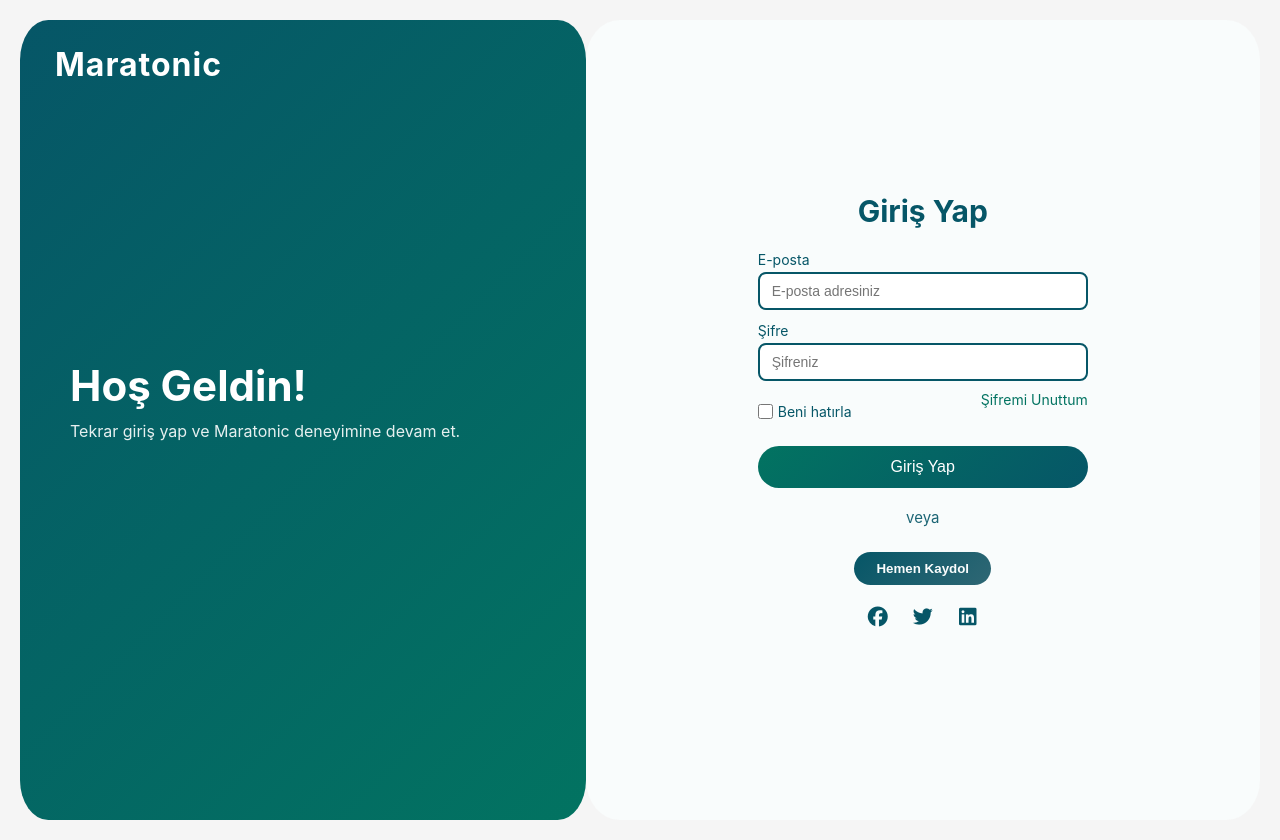
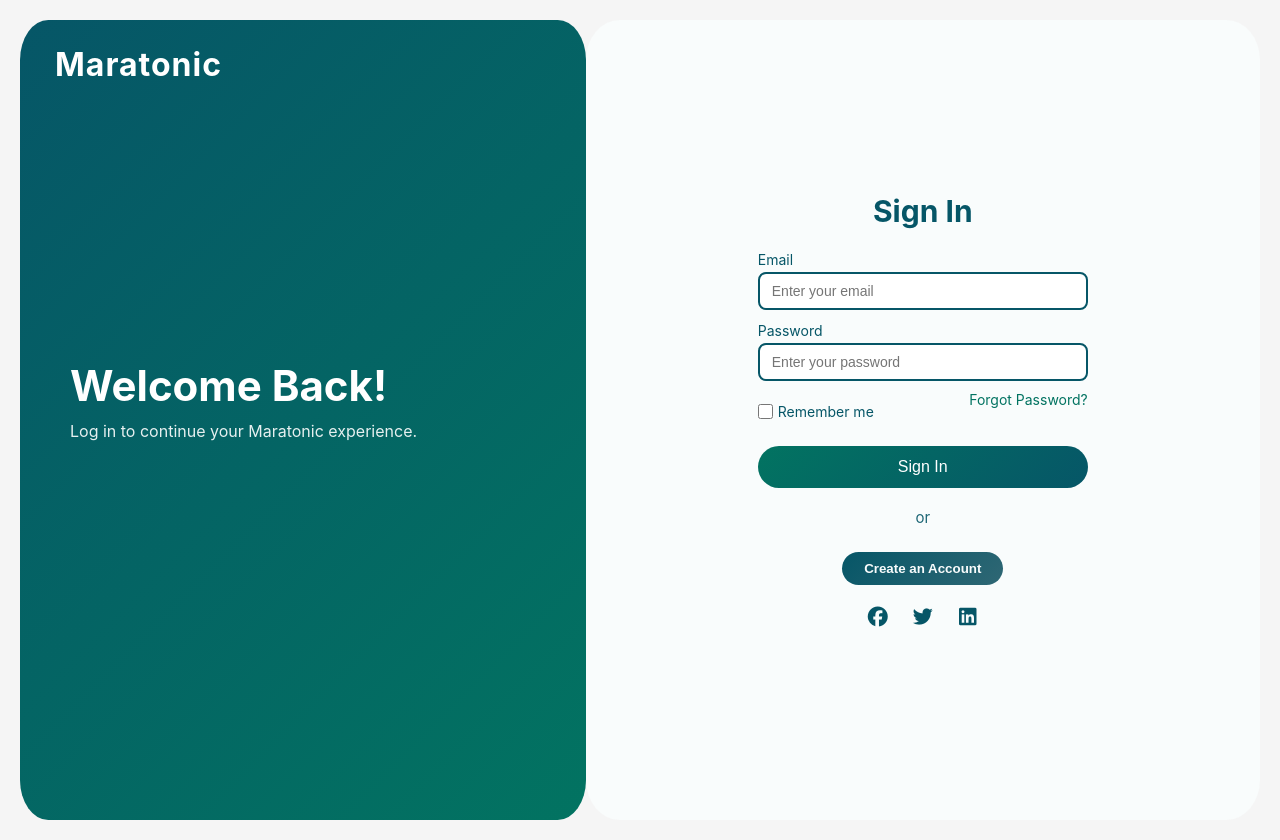
Before and after one commit to ShamsSannoufaa/Maratonic.website, an Angular app in the folder maratonic-frontend/: page /login in a window 1280 px wide. Built offline with nearby package versions, Linux system fonts and the light colour scheme.

Commit message:
logi ui en. landing in home page. site name

```diff
--- a/maratonic-frontend/src/app/app.routes.ts
+++ b/maratonic-frontend/src/app/app.routes.ts
@@ -12,7 +12,7 @@
 import { CalendarComponent } from './pages/calendar/calendar.component';
 import { AdminDashboardComponent } from './pages/admin/dashboard/admin-dashboard.component';
 
-import { EditProfileComponent } from './pages/profile/edit-profile/edit-profile.component';  // ✅ EKLENDİ
+import { EditProfileComponent } from './pages/profile/edit-profile/edit-profile.component';
 
 export const routes: Routes = [
   { path: 'login', component: LoginComponent },
@@ -27,7 +27,6 @@
       // PROFİL
       { path: 'profile', component: ProfileComponent, canActivate: [AuthGuard] },
 
-      // EDIT PROFILE  ✅ YENİ EKLENDİ
       { path: 'profile/edit', component: EditProfileComponent, canActivate: [AuthGuard] },
 
       // RACES
--- a/maratonic-frontend/src/app/pages/login/login.component.html
+++ b/maratonic-frontend/src/app/pages/login/login.component.html
@@ -1,46 +1,46 @@
 <div class="container">
 
-  <!-- SOL PANEL -->
+  <!-- LEFT PANEL -->
   <div class="left-panel">
     <div class="logo" (click)="goHome()">Maratonic</div>
 
-    <h1>Hoş Geldin!</h1>
-    <p>Tekrar giriş yap ve Maratonic deneyimine devam et.</p>
-
-
-
+    <h1>Welcome Back!</h1>
+    <p>Log in to continue your Maratonic experience.</p>
   </div>
 
-  <!-- SAĞ PANEL -->
+  <!-- RIGHT PANEL -->
   <div class="right-panel">
 
-
-    <h2 class="title">Giriş Yap</h2>
+    <h2 class="title">Sign In</h2>
 
     <form [formGroup]="form" (ngSubmit)="submit()" class="form-area">
 
-      <label>E-posta</label>
-      <input type="email" formControlName="email" placeholder="E-posta adresiniz" />
+      <label>Email</label>
+      <input type="email" formControlName="email" placeholder="Enter your email" />
 
-      <label>Şifre</label>
-      <input type="password" formControlName="password" placeholder="Şifreniz" />
+      <label>Password</label>
+      <input type="password" formControlName="password" placeholder="Enter your password" />
 
       <div class="extra-row">
         <label class="check">
           <input type="checkbox" />
-          <span>Beni hatırla</span>
+          <span>Remember me</span>
         </label>
 
-        <a class="forgot">Şifremi Unuttum</a>
+        <a class="forgot">Forgot Password?</a>
       </div>
 
       <button type="submit" class="login-btn">
-        {{ loading ? "Yükleniyor..." : "Giriş Yap" }}
+        {{ loading ? "Loading..." : "Sign In" }}
       </button>
+
+      <!-- CTA BUTTON -->
       <div class="cta-or-box">
-    <p>veya</p>
-    <a href="/register"><button class="cta-register" >Hemen Kaydol</button></a>
-  </div>
+        <p>or</p>
+        <a href="/register">
+          <button class="cta-register" type="button">Create an Account</button>
+        </a>
+      </div>
 
       <p *ngIf="errorMessage" class="error">{{ errorMessage }}</p>
 
--- a/maratonic-frontend/src/app/pages/login/login.component.ts
+++ b/maratonic-frontend/src/app/pages/login/login.component.ts
@@ -56,7 +56,7 @@
         this.auth.saveToken(res.token);
 
         // Profil veya Anasayfaya yönlendir
-        this.router.navigate(['/profile']);
+        this.router.navigate(['/']);
       },
 
       error: (err) => {
--- a/maratonic-frontend/src/index.html
+++ b/maratonic-frontend/src/index.html
@@ -2,7 +2,7 @@
 <html lang="en">
 <head>
   <meta charset="utf-8">
-  <title>MaratonicFrontend</title>
+  <title>Maratonic</title>
   <base href="/">
   <meta name="viewport" content="width=device-width, initial-scale=1">
   <link rel="icon" type="image/x-icon" href="favicon.ico">
```
